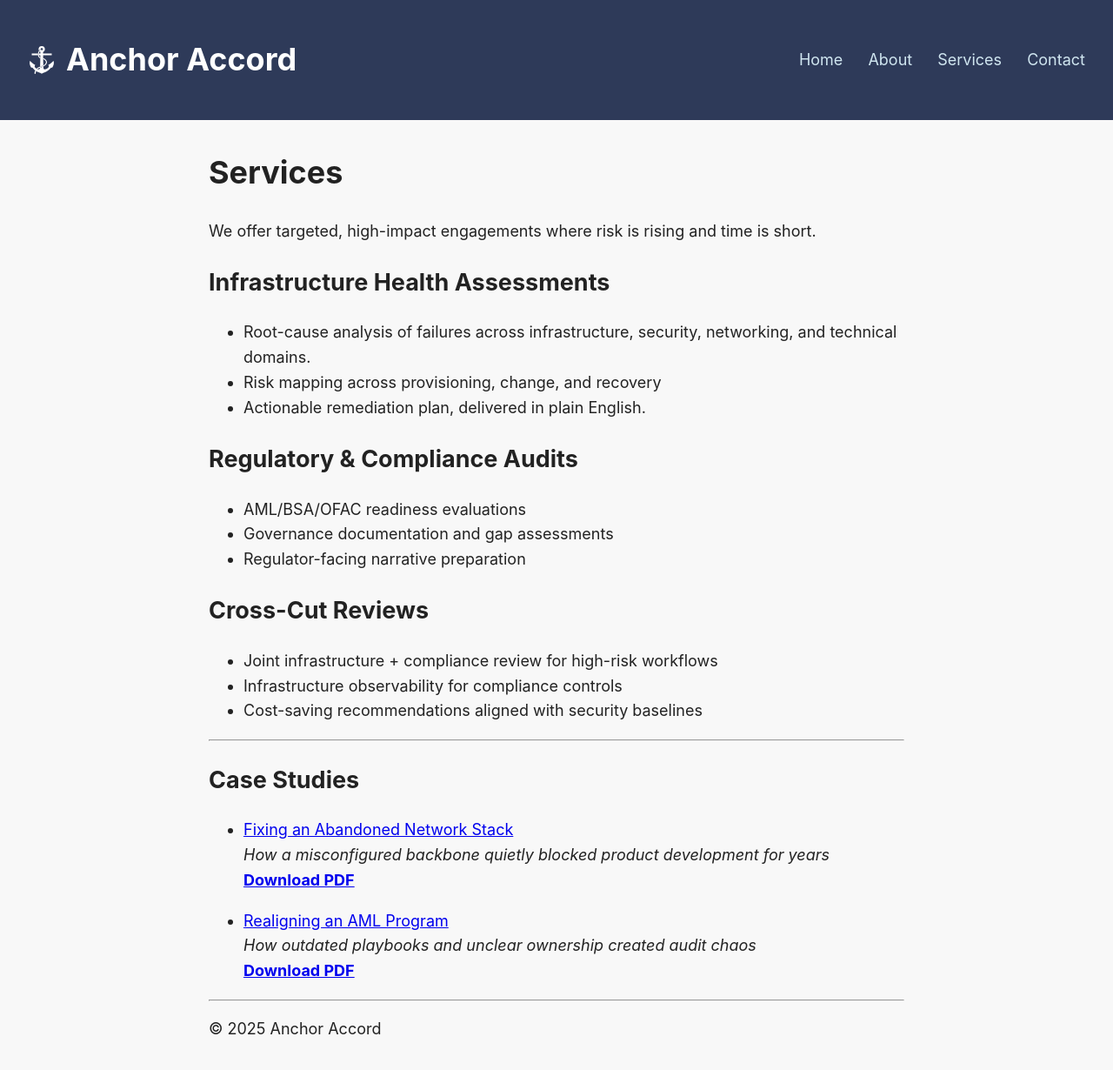
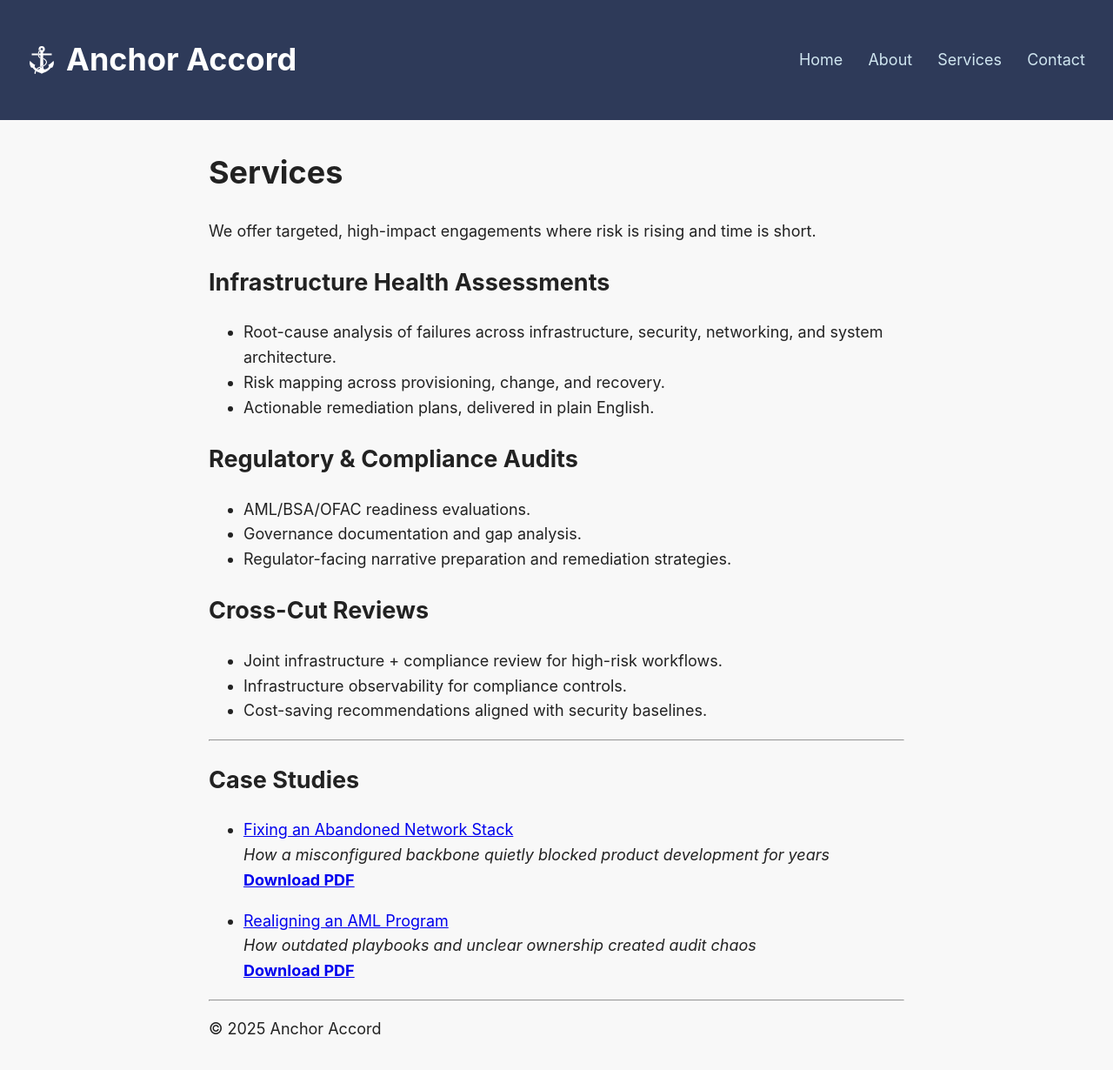
Before and after one commit to urgdog/anchoraccord, a Jekyll site: the page built from services.md, in a window 1280 px wide. Shown: the whole page at 87% size. Built offline with Jekyll 4.4.1, drawn with Linux system fonts in a browser that asks for light colours.

```diff
--- a/services.md
+++ b/services.md
@@ -8,19 +8,19 @@ and time is short.
 
 ## Infrastructure Health Assessments
 - Root-cause analysis of failures across infrastructure, security,
-networking, and technical domains.
-- Risk mapping across provisioning, change, and recovery
-- Actionable remediation plan, delivered in plain English.
+networking, and system architecture.
+- Risk mapping across provisioning, change, and recovery.
+- Actionable remediation plans, delivered in plain English.
 
 ## Regulatory & Compliance Audits
-- AML/BSA/OFAC readiness evaluations
-- Governance documentation and gap assessments
-- Regulator-facing narrative preparation
+- AML/BSA/OFAC readiness evaluations.
+- Governance documentation and gap analysis.
+- Regulator-facing narrative preparation and remediation strategies.
 
 ## Cross-Cut Reviews
-- Joint infrastructure + compliance review for high-risk workflows
-- Infrastructure observability for compliance controls
-- Cost-saving recommendations aligned with security baselines
+- Joint infrastructure + compliance review for high-risk workflows.
+- Infrastructure observability for compliance controls.
+- Cost-saving recommendations aligned with security baselines.
 
 ---
 
```
Also changed, not shown: about.md (+4 -4 lines), contact.md (+9 -0 lines).
